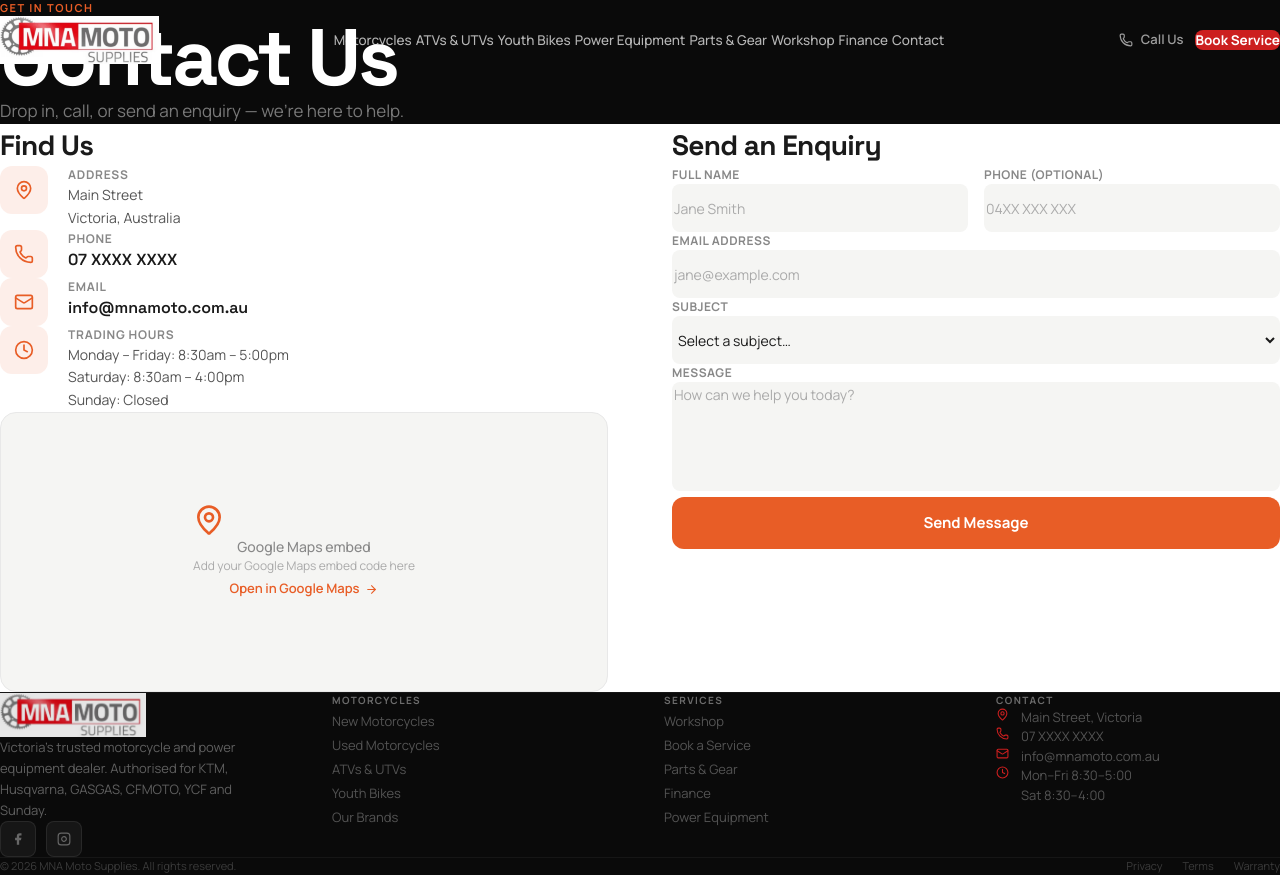
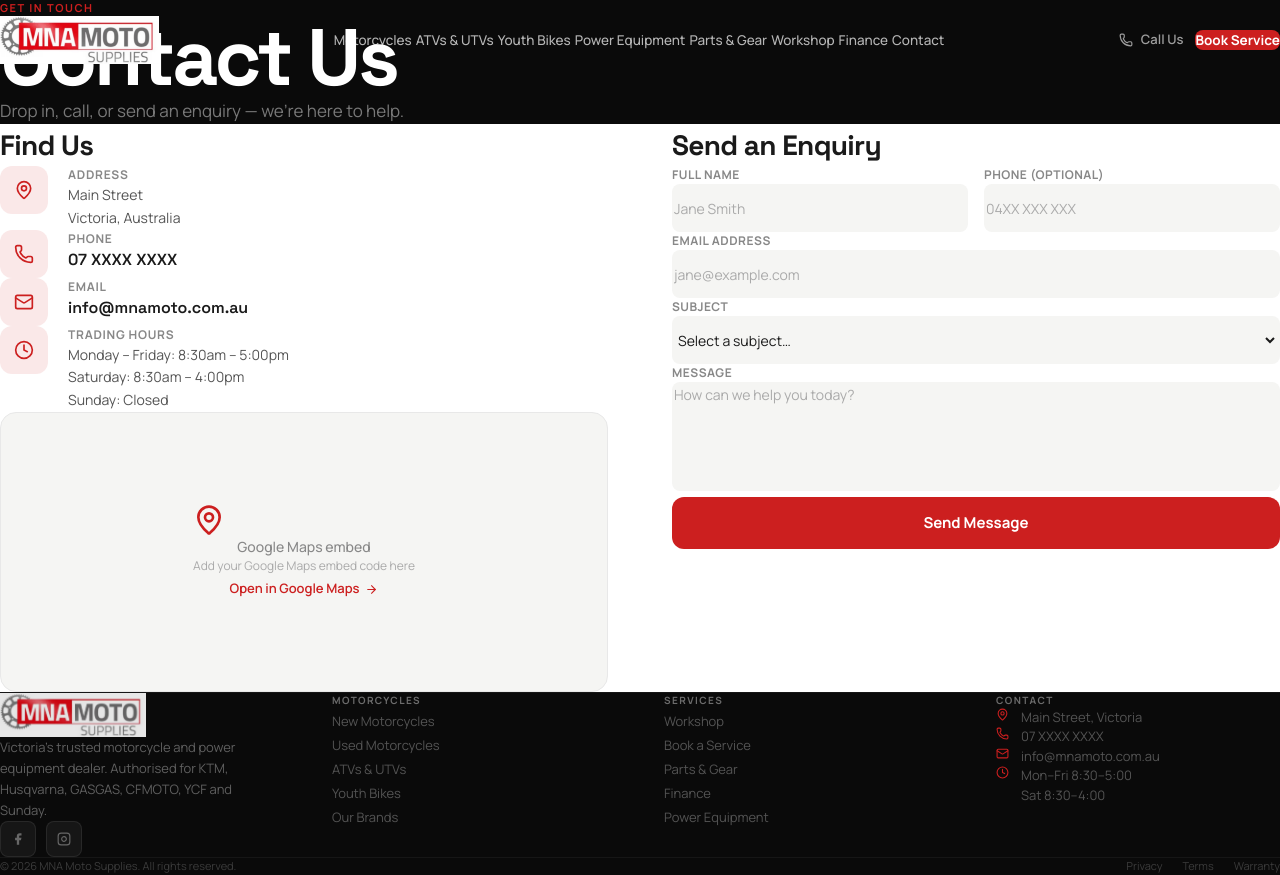
Before and after one commit to sophiavoss33-beep/mnamoto, a Next.js app: page /contact in a window 1280 px wide. Built offline with nearby package versions, Linux system fonts and the light colour scheme.

Commit message:
Red redesign - new hero, logo, red palette, real photos

```diff
--- a/app/contact/page.tsx
+++ b/app/contact/page.tsx
@@ -17,7 +17,7 @@
         {/* Header */}
         <section className="bg-[#0a0a0a] pt-12 pb-16">
           <div className="max-w-[1400px] mx-auto px-6 lg:px-8">
-            <span className="text-[11px] font-bold tracking-[0.14em] uppercase text-[#e85d26] block mb-4">Get in Touch</span>
+            <span className="text-[11px] font-bold tracking-[0.14em] uppercase text-[#cc1f1f] block mb-4">Get in Touch</span>
             <h1 className="font-[family-name:var(--font-display)] text-[clamp(48px,7vw,80px)] font-bold tracking-[-0.04em] text-white mb-4 leading-none">
               Contact Us
             </h1>
@@ -45,14 +45,14 @@
                     { icon: Clock, title: "Trading Hours", lines: ["Monday – Friday: 8:30am – 5:00pm", "Saturday: 8:30am – 4:00pm", "Sunday: Closed"] },
                   ].map(({ icon: Icon, title, lines, href }) => (
                     <div key={title} className="flex gap-5">
-                      <div className="w-12 h-12 rounded-xl bg-[#e85d26]/10 flex items-center justify-center flex-shrink-0">
-                        <Icon size={20} className="text-[#e85d26]" />
+                      <div className="w-12 h-12 rounded-xl bg-[#cc1f1f]/10 flex items-center justify-center flex-shrink-0">
+                        <Icon size={20} className="text-[#cc1f1f]" />
                       </div>
                       <div>
                         <div className="text-[12px] font-bold tracking-[0.06em] uppercase text-[#888] mb-1.5">{title}</div>
                         {lines.map((line, i) =>
                           href && i === 0 ? (
-                            <a key={line} href={href} className="block font-[family-name:var(--font-display)] font-semibold text-[#1a1a1a] hover:text-[#e85d26] transition-colors">{line}</a>
+                            <a key={line} href={href} className="block font-[family-name:var(--font-display)] font-semibold text-[#1a1a1a] hover:text-[#cc1f1f] transition-colors">{line}</a>
                           ) : (
                             <p key={line} className="text-[#555] text-[14px] leading-relaxed">{line}</p>
                           )
@@ -65,14 +65,14 @@
                 {/* Map placeholder */}
                 <div className="bg-[#f5f5f3] rounded-2xl h-[280px] flex items-center justify-center border border-[#e8e8e8]">
                   <div className="text-center">
-                    <MapPin size={32} className="text-[#e85d26] mx-auto mb-3" />
+                    <MapPin size={32} className="text-[#cc1f1f] mx-auto mb-3" />
                     <p className="text-[#888] text-[14px] font-medium">Google Maps embed</p>
                     <p className="text-[#aaa] text-[12px] mt-1">Add your Google Maps embed code here</p>
                     <a
                       href="https://maps.google.com"
                       target="_blank"
                       rel="noopener noreferrer"
-                      className="inline-flex items-center gap-1.5 mt-4 text-[#e85d26] text-[13px] font-semibold"
+                      className="inline-flex items-center gap-1.5 mt-4 text-[#cc1f1f] text-[13px] font-semibold"
                     >
                       Open in Google Maps <ArrowRight size={13} />
                     </a>
--- a/app/workshop/book/page.tsx
+++ b/app/workshop/book/page.tsx
@@ -15,7 +15,7 @@
       <main className="pt-28 pb-24 bg-white min-h-screen">
         <div className="max-w-[900px] mx-auto px-6">
           <div className="mb-12">
-            <span className="text-[11px] font-bold tracking-[0.14em] uppercase text-[#e85d26] block mb-3">
+            <span className="text-[11px] font-bold tracking-[0.14em] uppercase text-[#cc1f1f] block mb-3">
               MNA Moto Workshop
             </span>
             <h1 className="font-[family-name:var(--font-display)] text-[clamp(36px,5vw,64px)] font-bold tracking-[-0.03em] leading-none text-[#1a1a1a] mb-4">
--- a/components/forms/BookingForm.tsx
+++ b/components/forms/BookingForm.tsx
@@ -64,7 +64,7 @@
     );
   }
 
-  const inputClass = "w-full h-12 px-4 bg-[#f5f5f3] border-2 border-transparent focus:border-[#e85d26] focus:bg-white rounded-lg text-[14px] text-[#1a1a1a] outline-none transition-all placeholder-[#aaa]";
+  const inputClass = "w-full h-12 px-4 bg-[#f5f5f3] border-2 border-transparent focus:border-[#cc1f1f] focus:bg-white rounded-lg text-[14px] text-[#1a1a1a] outline-none transition-all placeholder-[#aaa]";
   const errorClass = "text-red-500 text-[12px] mt-1.5 font-medium";
   const labelClass = "block text-[12px] font-bold tracking-[0.04em] uppercase text-[#888] mb-2";
 
@@ -165,14 +165,14 @@
       <button
         type="submit"
         disabled={isSubmitting}
-        className="w-full h-14 bg-[#e85d26] hover:bg-[#c44d1e] disabled:opacity-60 disabled:cursor-not-allowed text-white font-bold text-[16px] rounded-xl transition-all hover:-translate-y-px hover:shadow-[0_12px_32px_rgba(232,93,38,0.4)]"
+        className="w-full h-14 bg-[#cc1f1f] hover:bg-[#a81818] disabled:opacity-60 disabled:cursor-not-allowed text-white font-bold text-[16px] rounded-xl transition-all hover:-translate-y-px hover:shadow-[0_12px_32px_rgba(204,31,31,0.4)]"
       >
         {isSubmitting ? "Submitting…" : "Submit Booking Request"}
       </button>
 
       <p className="text-[12px] text-[#aaa] text-center leading-relaxed">
         By submitting this form you agree to our{" "}
-        <a href="/privacy" className="text-[#e85d26] hover:underline">Privacy Policy</a>.
+        <a href="/privacy" className="text-[#cc1f1f] hover:underline">Privacy Policy</a>.
         Our workshop team will contact you within one business day to confirm your appointment.
       </p>
     </form>
--- a/components/forms/ContactForm.tsx
+++ b/components/forms/ContactForm.tsx
@@ -50,7 +50,7 @@
     );
   }
 
-  const inputClass = "w-full h-12 px-4 bg-[#f5f5f3] border-2 border-transparent focus:border-[#e85d26] focus:bg-white rounded-lg text-[14px] text-[#1a1a1a] outline-none transition-all placeholder-[#aaa]";
+  const inputClass = "w-full h-12 px-4 bg-[#f5f5f3] border-2 border-transparent focus:border-[#cc1f1f] focus:bg-white rounded-lg text-[14px] text-[#1a1a1a] outline-none transition-all placeholder-[#aaa]";
   const labelClass = "block text-[12px] font-bold tracking-[0.04em] uppercase text-[#888] mb-2";
   const errorClass = "text-red-500 text-[12px] mt-1.5 font-medium";
 
@@ -94,7 +94,7 @@
       <button
         type="submit"
         disabled={isSubmitting}
-        className="w-full h-13 py-4 bg-[#e85d26] hover:bg-[#c44d1e] disabled:opacity-60 text-white font-bold text-[15px] rounded-xl transition-all hover:-translate-y-px hover:shadow-[0_12px_32px_rgba(232,93,38,0.4)]"
+        className="w-full h-13 py-4 bg-[#cc1f1f] hover:bg-[#a81818] disabled:opacity-60 text-white font-bold text-[15px] rounded-xl transition-all hover:-translate-y-px hover:shadow-[0_12px_32px_rgba(204,31,31,0.4)]"
       >
         {isSubmitting ? "Sending…" : "Send Message"}
       </button>
--- a/components/sections/Finance.tsx
+++ b/components/sections/Finance.tsx
@@ -17,7 +17,7 @@
         <div className="grid grid-cols-1 lg:grid-cols-2 gap-16 lg:gap-24 items-center">
           {/* Content */}
           <div>
-            <span className="text-[11px] font-bold tracking-[0.14em] uppercase text-[#e85d26] block mb-4">Ride Now, Pay Smart</span>
+            <span className="text-[11px] font-bold tracking-[0.14em] uppercase text-[#cc1f1f] block mb-4">Ride Now, Pay Smart</span>
             <h2 className="font-[family-name:var(--font-display)] text-[clamp(32px,4vw,52px)] font-bold tracking-[-0.03em] leading-tight text-[#1a1a1a] mb-5">
               Finance That<br />Works For You.
             </h2>
@@ -33,14 +33,14 @@
                 "Finance for motorcycles, ATVs and power equipment",
               ].map((point) => (
                 <li key={point} className="flex items-start gap-3 text-[14px] text-[#444] font-medium">
-                  <span className="text-[#e85d26] text-[17px] mt-0.5 leading-none flex-shrink-0">✓</span>
+                  <span className="text-[#cc1f1f] text-[17px] mt-0.5 leading-none flex-shrink-0">✓</span>
                   {point}
                 </li>
               ))}
             </ul>
             <Link
               href="/finance"
-              className="inline-flex items-center gap-2.5 px-6 py-3.5 bg-[#e85d26] hover:bg-[#c44d1e] text-white font-bold text-[14px] rounded-lg transition-all hover:-translate-y-px hover:shadow-[0_12px_32px_rgba(232,93,38,0.4)]"
+              className="inline-flex items-center gap-2.5 px-6 py-3.5 bg-[#cc1f1f] hover:bg-[#a81818] text-white font-bold text-[14px] rounded-lg transition-all hover:-translate-y-px hover:shadow-[0_12px_32px_rgba(204,31,31,0.4)]"
             >
               Explore Finance Options <ArrowRight size={15} />
             </Link>
@@ -100,7 +100,7 @@
             <div className="bg-[#f5f5f3] rounded-xl p-6 mb-4">
               <div className="flex justify-between items-baseline mb-3 pb-3 border-b border-[#e8e8e8]">
                 <span className="text-[14px] text-[#888] font-medium">Estimated weekly</span>
-                <span className="font-[family-name:var(--font-display)] text-[28px] font-bold text-[#e85d26] tracking-tight">
+                <span className="font-[family-name:var(--font-display)] text-[28px] font-bold text-[#cc1f1f] tracking-tight">
                   ${Math.round(weekly)}
                 </span>
               </div>
```
Also changed, not shown: app/motorcycles/page.tsx (+7 -7 lines).
